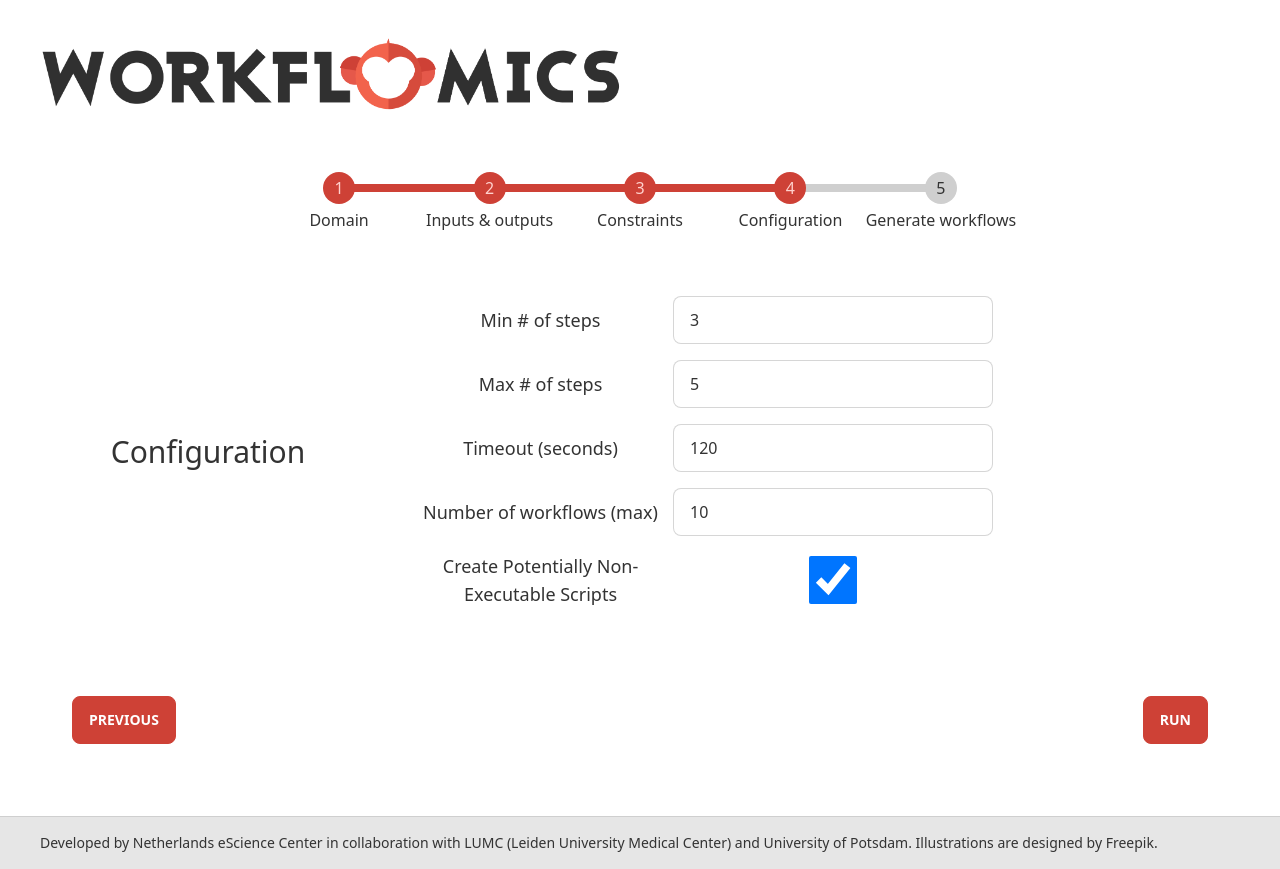
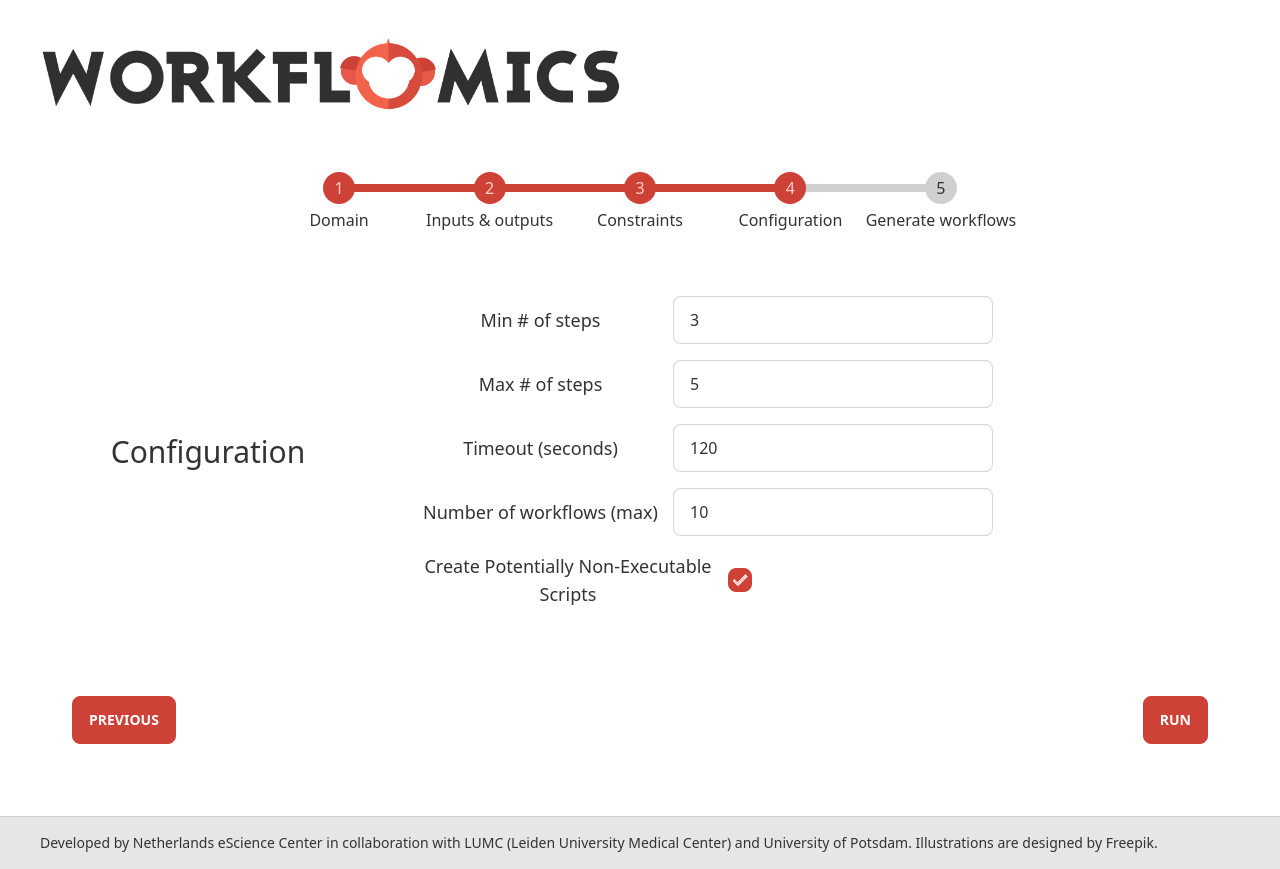
Before and after one commit to Workflomics/workflomics-frontend, a React (Create React App) app: page /explore/configuration in a window 1280 px wide. Built offline with nearby package versions, Linux system fonts and the light colour scheme; what mobx-persist-store would draw is missing.

Commit message:
Update src/components/explore/GenerationConfig.tsx
Co-authored-by: Vedran Kasalica <v.kasalica@esciencecenter.nl>

```diff
--- a/src/components/explore/GenerationConfig.tsx
+++ b/src/components/explore/GenerationConfig.tsx
@@ -73,7 +73,7 @@ const GenerationConfig: React.FC<any> = observer((props) => {
                    data-tip="Specifies whether potentially non-executable workflow descriptions shall be generated.">
                 <label className="w-80 text-lg">Create Potentially Non-Executable Scripts</label>
                 <input type="checkbox"
-                       className="input input-bordered w-full max-w-xs"
+                       className="checkbox checkbox-primary"
                        checked={workflowConfig.createPartialScripts}
                        onChange={(event) => { workflowConfig.createPartialScripts = event.target.checked }}
                 />
```
